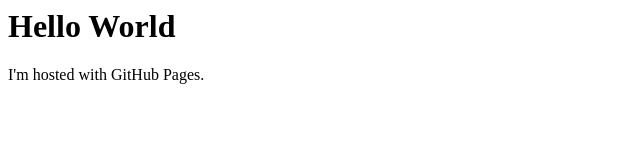
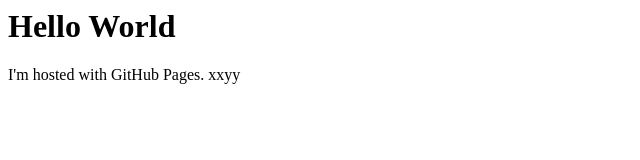
Before and after one commit to kino-chu/kinochu.github.io, a plain HTML site: page Narrative Visualization.HTML in a window 1280 px wide. Shown: the full height of the page, 0-640 px from the left. Drawn offline with Linux system fonts and the light colour scheme.

Commit message:
Update Narrative Visualization.HTML

```diff
--- a/Narrative Visualization.HTML
+++ b/Narrative Visualization.HTML
@@ -1,6 +1,6 @@
 <html>
 <body>
 <h1>Hello World</h1>
-<p>I'm hosted with GitHub Pages.</p>
+<p>I'm hosted with GitHub Pages. xxyy </p>
 </body>
 </html>
```
